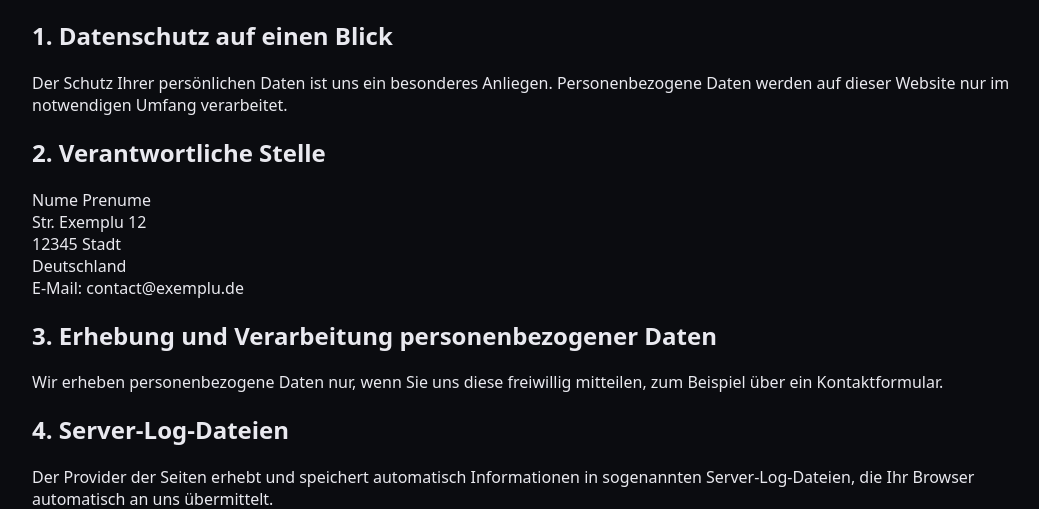
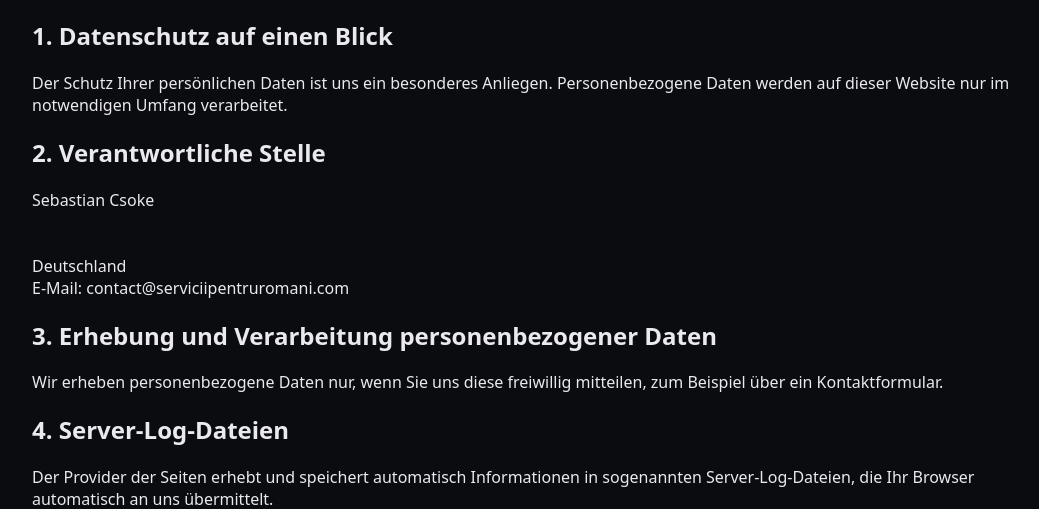
Before and after one commit to CsokeSebastian/romani-servicii-de, a Flask app: page /datenschutz in a window 1280 px wide. Shown: the part 146-655 px from the top of the page, without its empty margins (118-1157 px from the left). Run offline with Flask 3, Linux system fonts and the light colour scheme.

```diff
--- a/app/templates/datenschutz.html
+++ b/app/templates/datenschutz.html
@@ -13,11 +13,11 @@ Personenbezogene Daten werden auf dieser Website nur im notwendigen Umfang verar
 
 <h2>2. Verantwortliche Stelle</h2>
 <p>
-Nume Prenume<br>
-Str. Exemplu 12<br>
-12345 Stadt<br>
+Sebastian Csoke<br>
+<br>
+<br>
 Deutschland<br>
-E-Mail: contact@exemplu.de
+E-Mail: contact@serviciipentruromani.com
 </p>
 
 <h2>3. Erhebung und Verarbeitung personenbezogener Daten</h2>
--- a/seed.py
+++ b/seed.py
@@ -12,6 +12,7 @@ CATEGORIES = [
     "Frizerii",
     "Medici",
     "Traducători"
+    "Altele"
 ]
 
 CITIES = [
```
Also changed, not shown: app/templates/impressum.html (+7 -7 lines).
